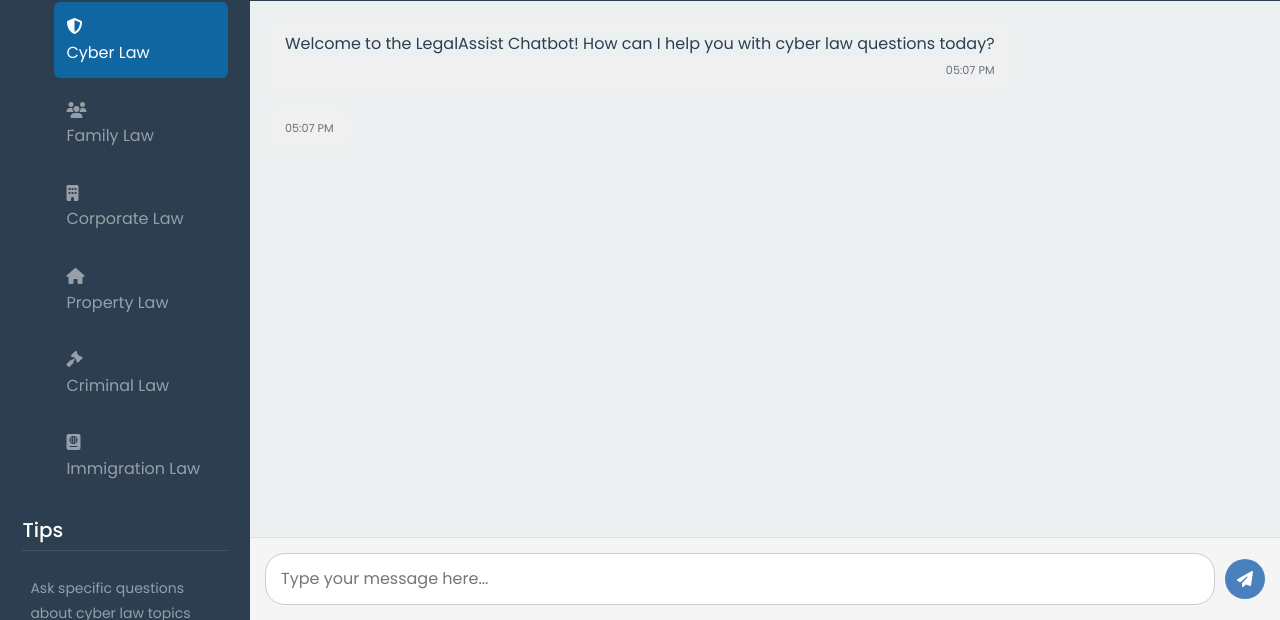
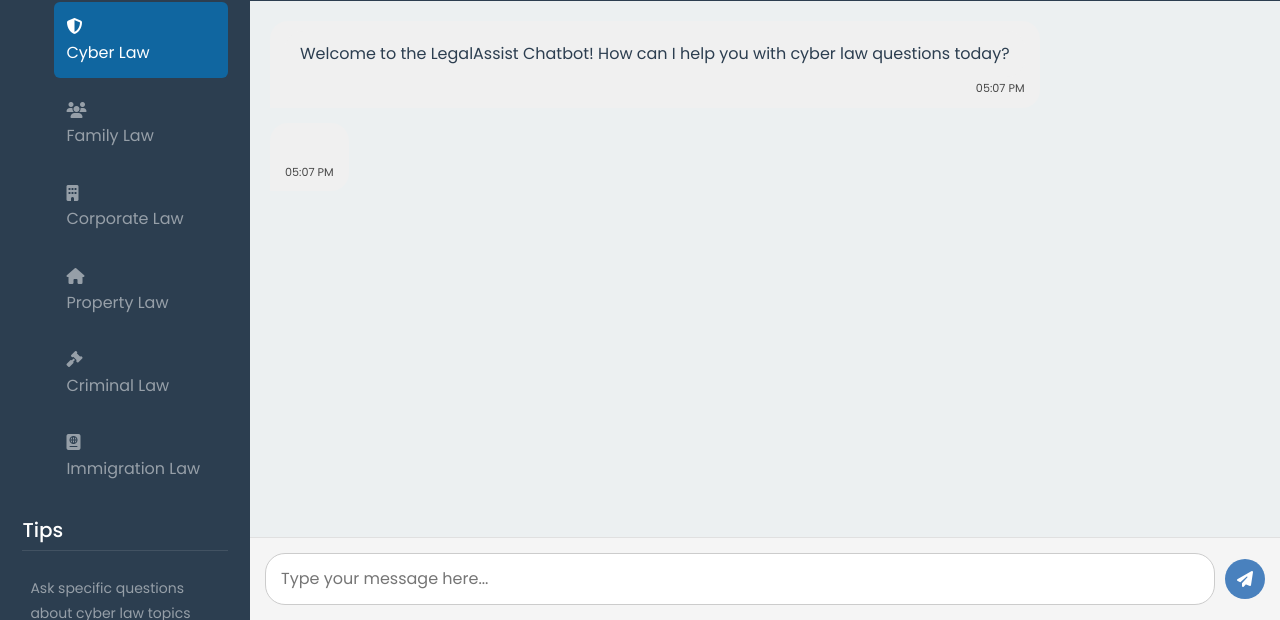
Before and after one commit to ukr-TA/LegalAssist, a Python web app: template templates/chat.html in a window 1280 px wide. Shown: the part 180-800 px from the top of the page. Run offline with Jinja, Linux system fonts and the light colour scheme; the template is opened without the code that fills it, so the values that code supplies are empty.

Commit message:
chat interface time  changes

```diff
--- a/static/css/style.css
+++ b/static/css/style.css
@@ -602,7 +602,7 @@ a:hover {
 
 .message-user {
     align-self: flex-end;
-    background-color: #4981be;
+    /* background-color: #4981be; */
     color: white;
     border-radius: 18px 18px 0 18px;
     padding: 10px 15px;
@@ -627,23 +627,49 @@ a:hover {
     position: relative;
 } */
 
-.message-content {
+/* .message-content {
     word-wrap: break-word;
+} */
+ .message-content {
+    word-wrap: break-word;
+    padding: 10px 15px;
+    border-radius: 18px;
+    display: inline-block;
 }
 
-.message-user .message-content {
+.message-user {
+    align-self: flex-end;
+    text-align: right;
+    margin-left: auto;
+}
+
+/* .message-user .message-content {
     background-color: var(--secondary-color);
     color: white;
     border-bottom-right-radius: 0;
+} */
+
+.message-user .message-content {
+    background-color: #4981be;
+    color: white;
+    border-radius: 18px 18px 0 18px;
+}
+.message-bot {
+    align-self: flex-start;
 }
 
 .message-bot .message-content {
+    background-color: #f0f0f0;
+    border-radius: 18px 18px 18px 0;
+}
+
+/* .message-bot .message-content {
     background-color: var(--light-color);
     color: var(--dark-color);
     border-bottom-left-radius: 0;
-}
-
-/* .message-time {
+} */
+/*
+.message-time {
     font-size: 0.75rem;
     color: var(--dark-gray);
     margin-top: 0.25rem;
@@ -652,7 +678,8 @@ a:hover {
 .message-time {
     font-size: 0.7rem;
     opacity: 0.7;
-    margin-top: 5px;
+    color: black;
+    margin-top: 3px;
     text-align: right;
 }
 
```
